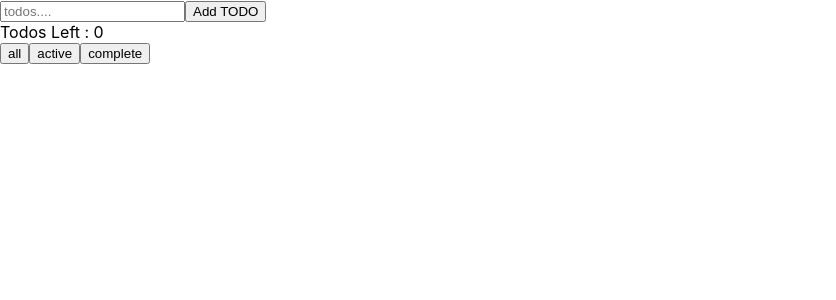
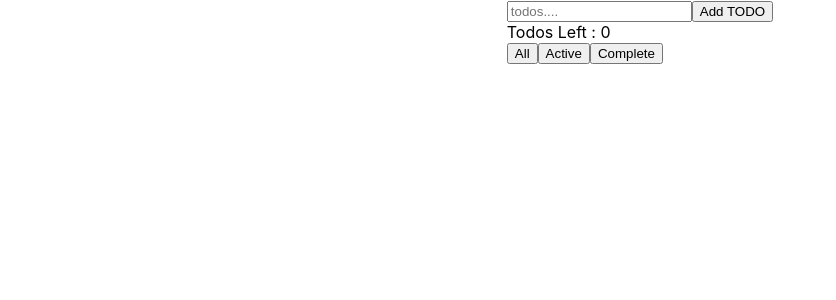
Before and after one commit to iamyss/TodoList, a React (Create React App) app: page / in a window 1280 px wide. Shown: the top 300 px of the page, without its empty margins (0-836 px from the left). Built offline with nearby package versions, Linux system fonts and the light colour scheme.

Commit message:
Cosmetic Changes

```diff
--- a/src/App.js
+++ b/src/App.js
@@ -1,11 +1,10 @@
 import React from "react";
-import logo from "./logo.svg";
 import "./App.css";
 import TodoList from "./components/TodoList";
 
 function App() {
   return (
-    <div>
+    <div style={{ display: "flex", justifyContent: "center" }}>
       <TodoList />
     </div>
   );
--- a/src/components/TodoList.js
+++ b/src/components/TodoList.js
@@ -72,12 +72,12 @@ export default class TodoList extends React.Component {
           {this.state.todos.filter((todo) => !todo.complete).length}
         </div>
         <div>
-          <button onClick={() => this.updateTodoToShow("all")}>all</button>
+          <button onClick={() => this.updateTodoToShow("all")}>All</button>
           <button onClick={() => this.updateTodoToShow("active")}>
-            active
+            Active
           </button>
           <button onClick={() => this.updateTodoToShow("complete")}>
-            complete
+            Complete
           </button>
           {this.state.todos.some((todo) => todo.complete) ? (
             <div>
```
